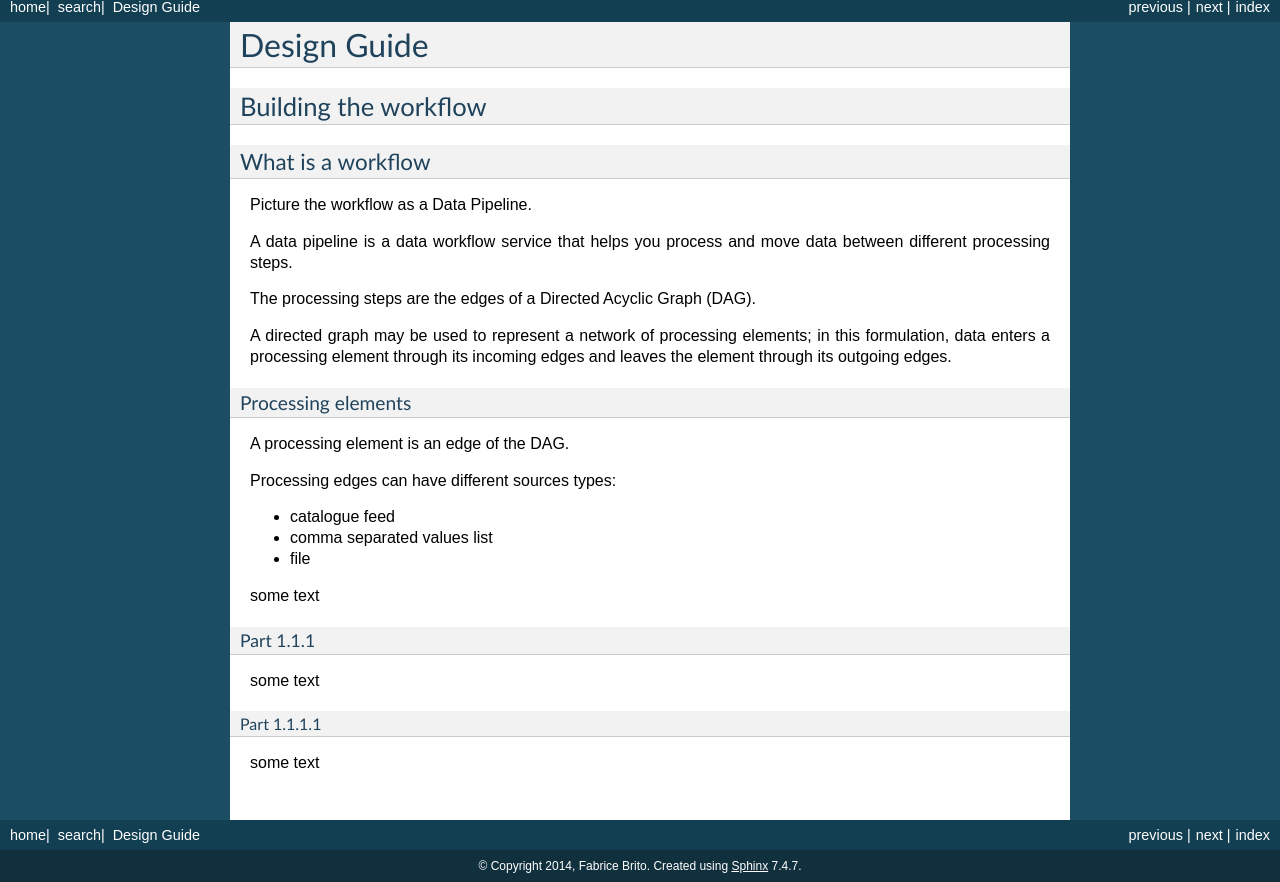
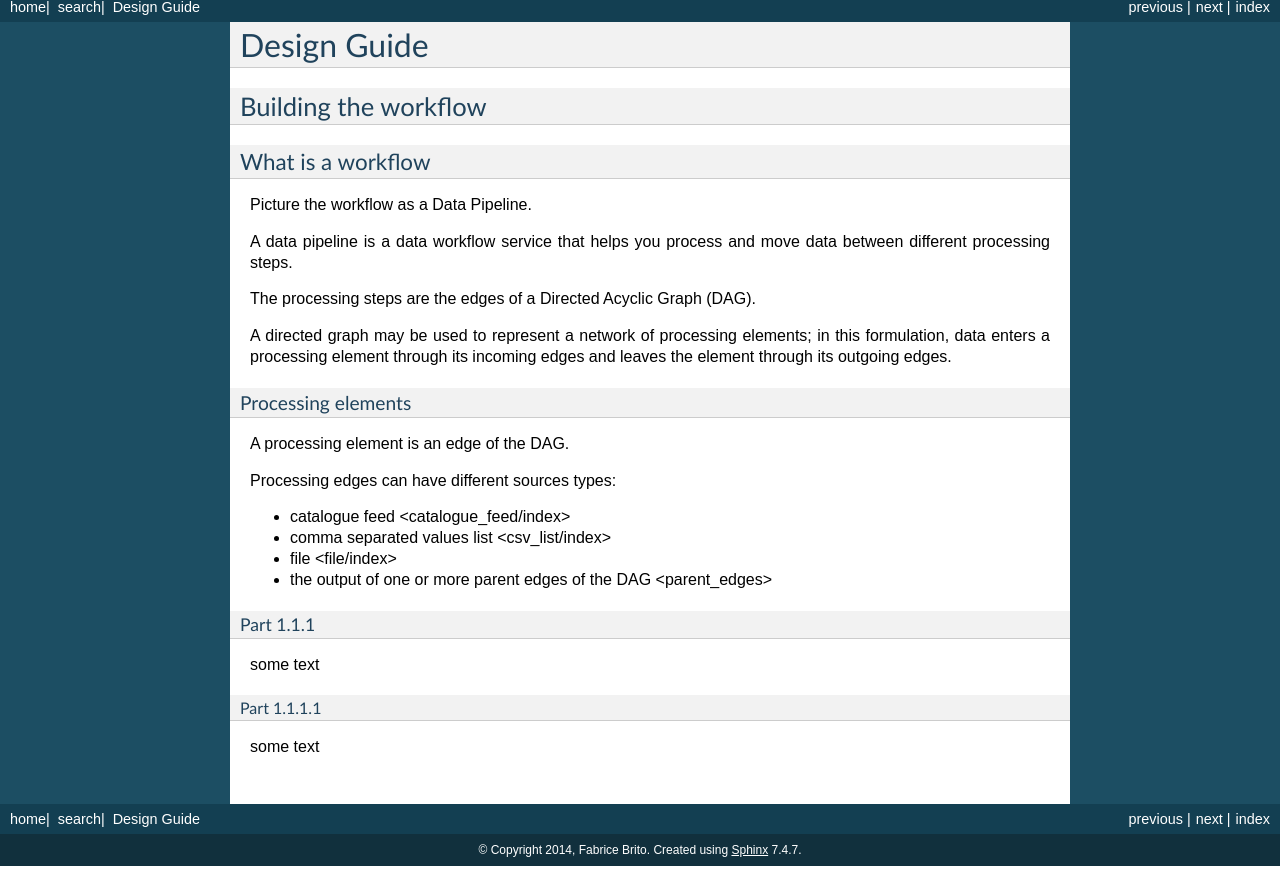
Before and after one commit to Terradue/doc-developer-sandbox, a Sphinx documentation site: the page built from source/design/index.rst, in a window 1280 px wide, cut to the strip 337-1219 px from the top of the page. Built offline with Sphinx 7.4.7, drawn with Linux system fonts in a browser that asks for light colours.

Commit message:
Update index.rst

```diff
--- a/source/design/index.rst
+++ b/source/design/index.rst
@@ -23,11 +23,10 @@ A processing element is an edge of the DAG.
 
 Processing edges can have different sources types:
 
-* catalogue feed
-* comma separated values list
-* file
-
-some text
+* catalogue feed  <catalogue_feed/index>
+* comma separated values list <csv_list/index>
+* file <file/index>
+* the output of one or more parent edges of the DAG <parent_edges>
 
 Part 1.1.1
 ^^^^^^^^^^
```
